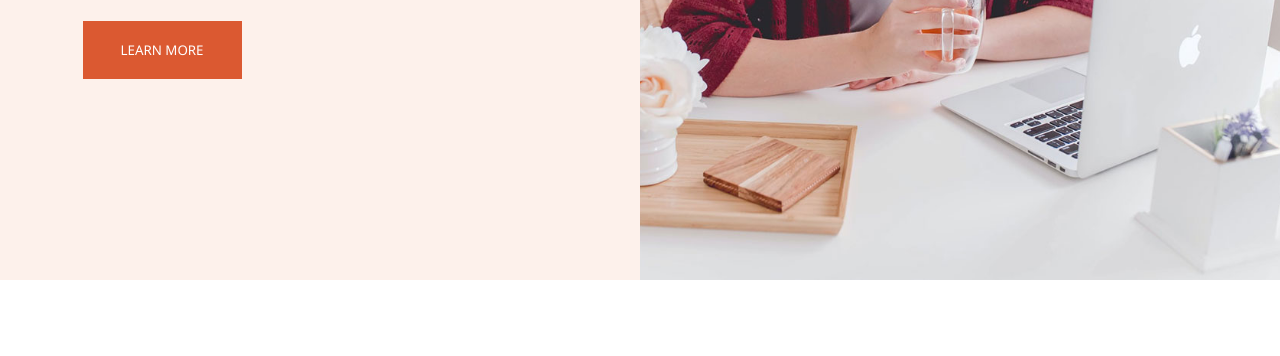
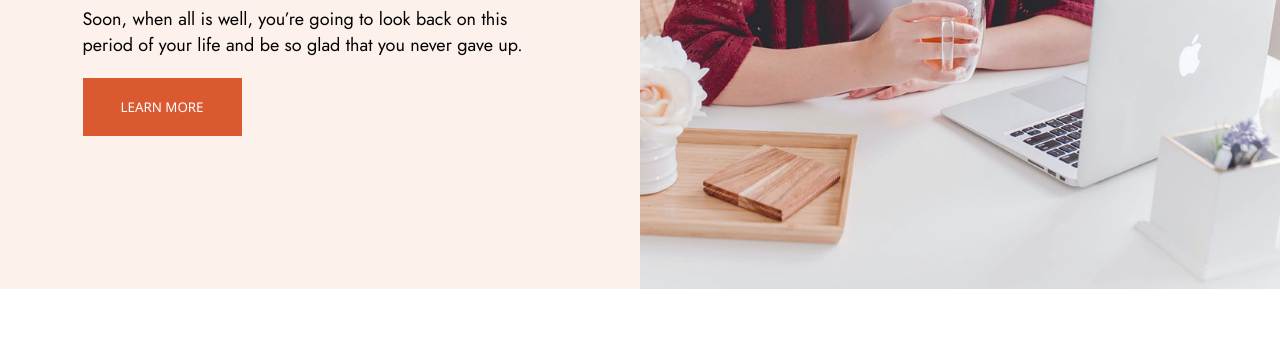
Before and after one commit to khoinguyenbr/htmlcss, a plain HTML site: page index.html in a window 1280 px wide. Shown: the part 444-800 px from the top of the page. Drawn offline with Linux system fonts and the light colour scheme; the site is published under a folder, as on GitHub Pages, so addresses that start at the root find nothing.

Commit message:
Update relative assets in css

```diff
--- a/styles/main.css
+++ b/styles/main.css
@@ -1,11 +1,11 @@
 @font-face {
   font-family: 'Margo Script';
-  src: url('/assets/fonts/margo-script-regular-webfont.woff2');
+  src: url('../assets/fonts/margo-script-regular-webfont.woff2');
 }
 
 @font-face {
   font-family: Jost;
-  src: url('/assets/fonts/jost.woff');
+  src: url('../assets/fonts/jost.woff');
 }
 
 html,
```
